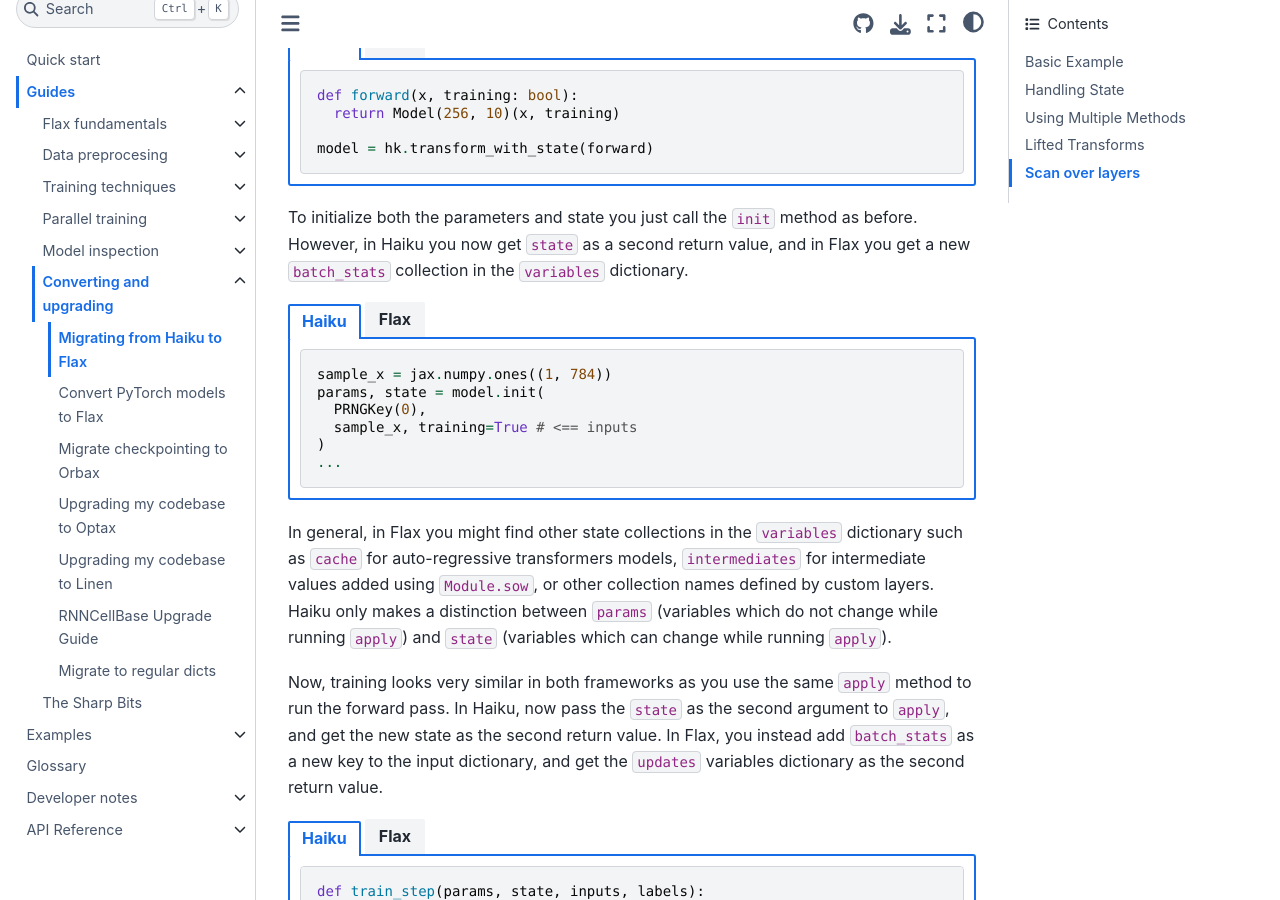
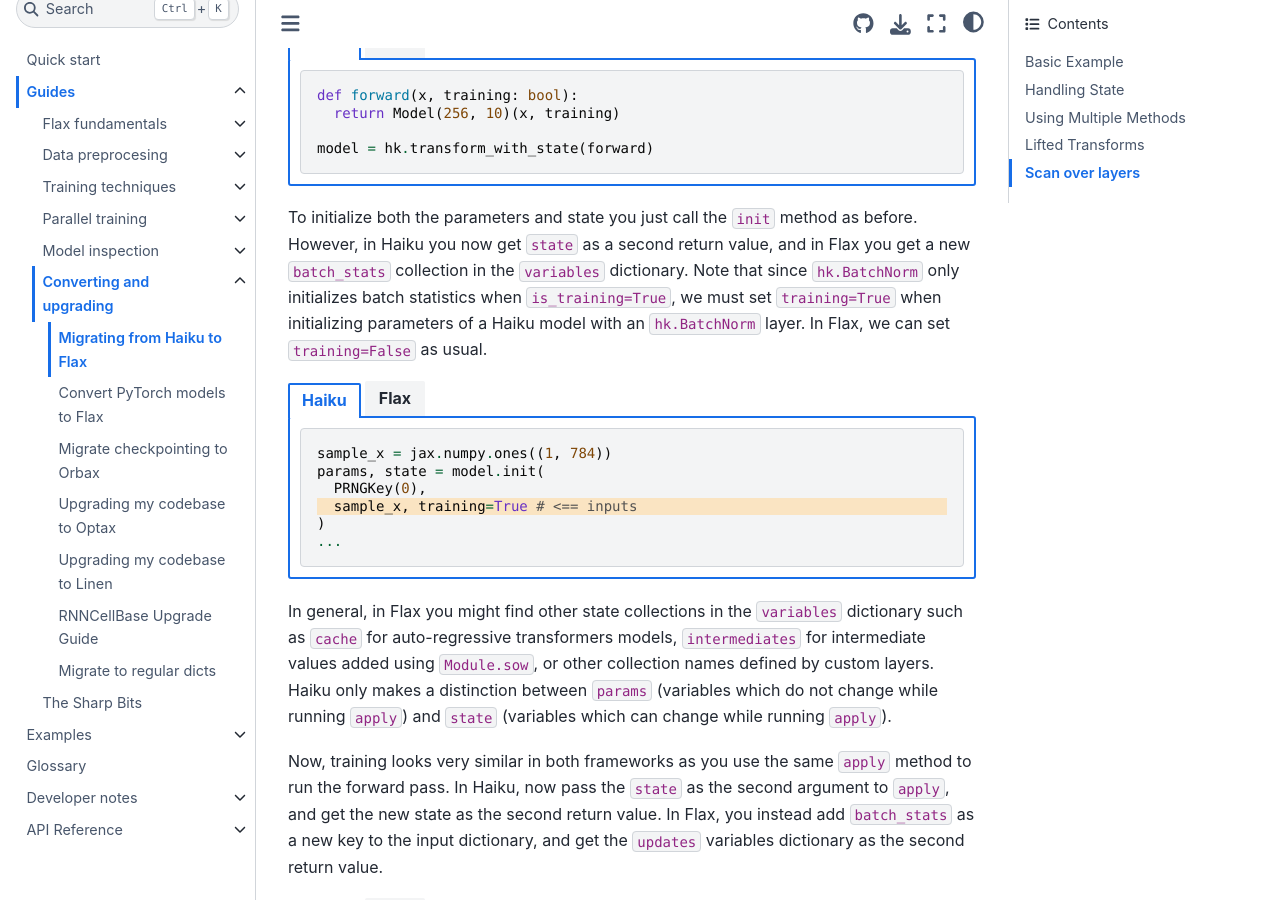
Before and after one commit to google/flax, a Sphinx documentation site: the page built from docs/guides/haiku_migration_guide.rst, in a window 1280 px wide and 900 px high, scrolled down 3394 px. Built offline with Sphinx 7.4.7 and the Sphinx Book theme 1.1.4, drawn with Linux system fonts in a browser that asks for light colours; pages that are not in the unit, such as notebooks, are missing from menus.

Commit message:
updated haiku upgrade guide

```diff
--- a/docs/guides/haiku_migration_guide.rst
+++ b/docs/guides/haiku_migration_guide.rst
@@ -298,6 +298,10 @@
 To initialize both the parameters and state you just call the ``init`` method
 as before. However, in Haiku you now get ``state`` as a second return value, and
 in Flax you get a new ``batch_stats`` collection in the ``variables`` dictionary.
+Note that since ``hk.BatchNorm`` only initializes batch statistics when
+``is_training=True``, we must set ``training=True`` when initializing parameters
+of a Haiku model with an ``hk.BatchNorm`` layer. In Flax, we can set
+``training=False`` as usual.
 
 .. codediff::
   :title_left: Haiku
@@ -307,7 +311,7 @@
   sample_x = jax.numpy.ones((1, 784))
   params, state = model.init(
     PRNGKey(0),
-    sample_x, training=True # <== inputs
+    sample_x, training=True # <== inputs #!
   )
   ...
 
@@ -315,7 +319,7 @@
 
   sample_x = jax.numpy.ones((1, 784))
   variables = model.init(
-    PRNGKey(0),
+    PRNGKey(0), #!
     sample_x, training=False # <== inputs
   )
   params, batch_stats = variables["params"], variables["batch_stats"]
```
